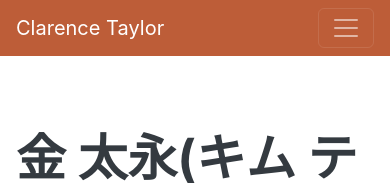
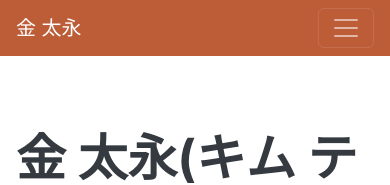
Before and after one commit to bittap/resume, a website: page src/pug/index.pug in a window 390 px wide. Shown: the top 185 px of the page. Drawn offline with nearby package versions, Linux system fonts and the light colour scheme; files that its build step writes are made by us from their sources; files whose address does not match are found by name.

Commit message:
スマホで表示される名前を変更

```diff
--- a/src/pug/index.pug
+++ b/src/pug/index.pug
@@ -26,7 +26,7 @@ html(lang='en')
         // Navigation
         nav#sideNav.navbar.navbar-expand-lg.navbar-dark.bg-primary.fixed-top
             a.navbar-brand.js-scroll-trigger(href='#page-top')
-                span.d-block.d-lg-none Clarence Taylor
+                span.d-block.d-lg-none 金 太永
                 span.d-none.d-lg-block
                     img.img-fluid.img-profile.rounded-circle.mx-auto.mb-2(src='assets/img/profile.jpg', alt='...')
             button.navbar-toggler(type='button', data-bs-toggle='collapse', data-bs-target='#navbarResponsive', aria-controls='navbarResponsive', aria-expanded='false', aria-label='Toggle navigation')
```
Also changed, not shown: dist/index.html.
